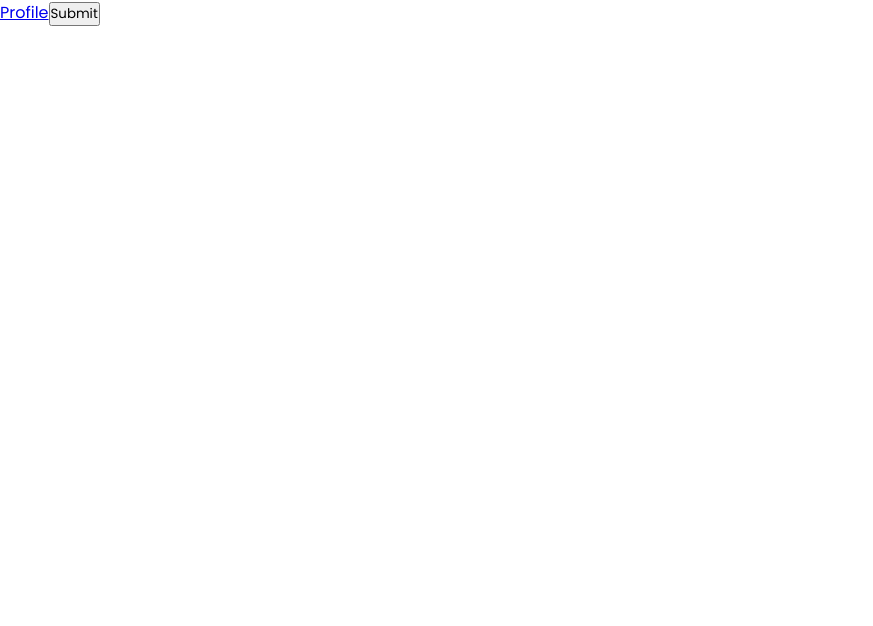
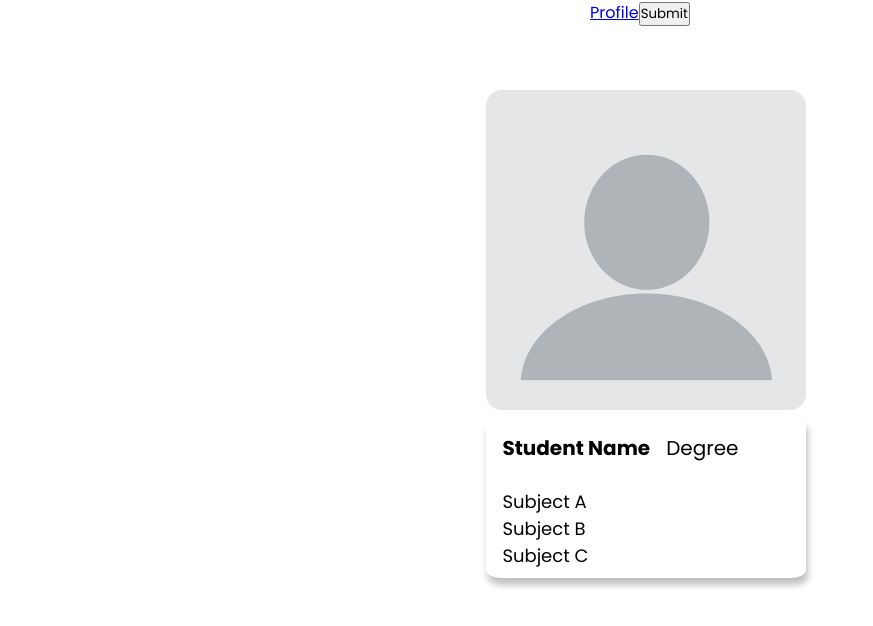
Before and after one commit to GiorgioBaz/GroupMatch, a React (Create React App) app in the folder client/: page /mainpage in a window 1280 px wide. Shown: the top 626 px of the page, without its empty margins (0-873 px from the left). Built offline with nearby package versions, Linux system fonts and the light colour scheme.

Commit message:
Adding elements to page without buttons

```diff
--- a/client/src/Components/MainPage/MainPage.css
+++ b/client/src/Components/MainPage/MainPage.css
@@ -0,0 +1,61 @@
+.main-div{
+    background-color: white;
+    display: flex;
+    flex-direction: column;
+    align-items: center;
+    width: 100vw;
+	height: 100vh;
+}
+
+.main-card{
+    display: flex;
+    flex-direction: column;
+    width: 25vw;
+    height: fit-content;
+    position: relative;
+    margin-left: 1%;
+    margin-top: 3em;
+}
+
+.main-student-photo{
+    width: 20em;
+    align-self: center;
+    margin-top: 0.5em;
+    margin-right: auto;
+    border-radius: 5%;
+}
+
+.student-info{
+    display: flex;
+    flex-direction: column;
+    width: 20em;
+    height: fit-content;
+    box-shadow: 2px 7px 7px rgba(0, 0, 0, 0.25);
+    border-radius: 5%;
+}
+
+.student-title{
+    display: flex;
+    flex-direction: row;
+    margin-top: 1em;
+}
+
+.student-name{
+    font-size: 20px;
+    margin-left: 5%;
+}
+
+.student-degree{
+    font-size: 20px;
+    margin-left: 5%;
+    font-weight: normal;
+}
+
+.student-academics{
+    margin-top: 1.4em;
+    display: flex;
+    flex-direction: column;
+    font-size: 18px;
+    margin-left: 5%;
+    margin-bottom: 0.5em;
+}
--- a/client/src/Components/MainPage/MainPage.js
+++ b/client/src/Components/MainPage/MainPage.js
@@ -2,6 +2,7 @@ import "./MainPage.css";
 import Axios from "axios";
 import { useState } from "react";
 import { Link } from "react-router-dom";
+import sampleStudent from "../../Assets/blank-profile-temp.png";
 
 
 function MainPage() {
@@ -18,13 +19,38 @@ function MainPage() {
   };
 
 	return (
-		<div>
-            <Link to="/profile">
+		<div className="main-div">
+			<div>
+        		<Link to="/profile">
 							Profile
 						</Link>
 
-			<button onClick={getUser}>Submit</button>
-			{data ? <h1>{data}</h1> : null}
+				<button onClick={getUser}>Submit</button>
+				{data ? <h1>{data}</h1> : null}
+			</div>
+
+			<div className="main-card">
+				<div className="main-student-photo">
+					<img
+						alt="Student"
+						className="main-student-photo"
+						src={sampleStudent}
+					/>
+				</div>
+
+				<div className="student-info">
+					<div className="student-title">
+						<h3 className="student-name">Student Name</h3>
+						<h5 className="student-degree">Degree</h5>
+					</div>
+
+					<div className="student-academics">
+						<p>Subject A</p>
+						<p>Subject B</p>
+						<p>Subject C</p>
+					</div>
+				</div>
+			</div>
 		</div>
 	);
 }
```
